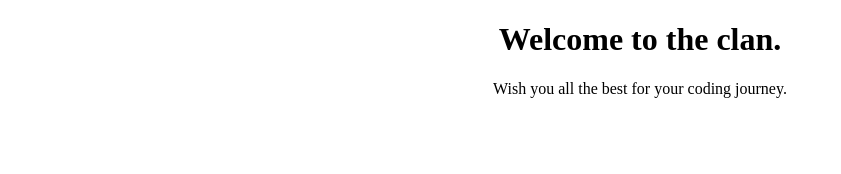
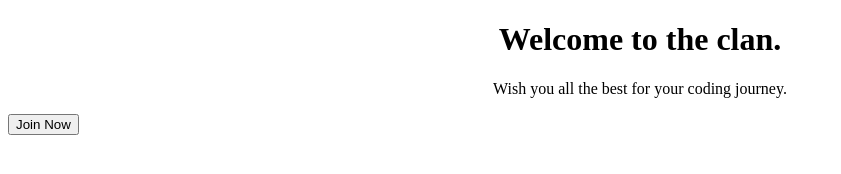
Before and after one commit to decodersclub/decoders-web, a plain HTML site: page index.html in a window 1280 px wide. Shown: the whole page, without its empty margins (0-841 px from the left). Drawn offline with Linux system fonts and the light colour scheme.

Commit message:
added button

```diff
--- a/index.html
+++ b/index.html
@@ -8,5 +8,6 @@
 <body>
     <h1 style="text-align: center;">Welcome to the clan.</h1>
     <p style="text-align: center;">Wish you all the best for your coding journey.</p>
+    <button> Join Now</button>
 </body>
 </html>
```
